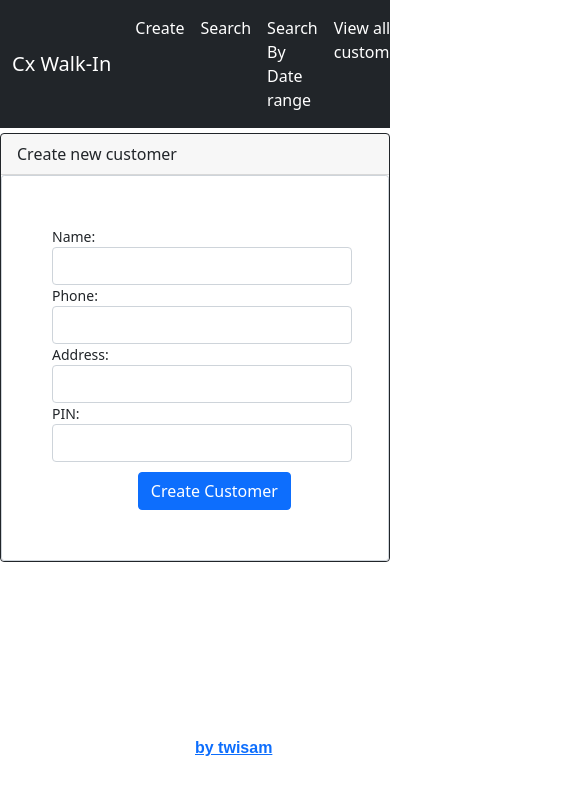
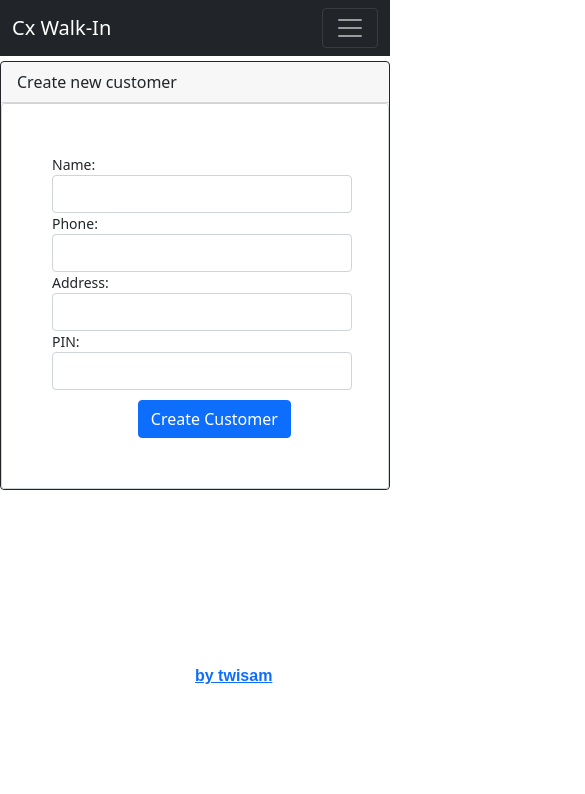
Before and after one commit to lennoxstark47/walkinregister, a React (Create React App) app: page / in a window 390 px wide. Shown: the top 794 px of the page, 585 px wide, since content can reach past the window. Built offline with nearby package versions, Linux system fonts and the light colour scheme; a web font is replaced by a local one.

Commit message:
added responsive navbar

```diff
--- a/public/index.html
+++ b/public/index.html
@@ -3,8 +3,8 @@
   <head>
     <meta charset="utf-8" />
     <link rel="icon" href="%PUBLIC_URL%/favicon.ico" />
-    <meta name="viewport" content="width=device-width, initial-scale=1" />
-    <meta name="theme-color" content="#000000" />
+    <meta name="viewport" content="width=device-width, initial-scale=1">
+
     <meta
       name="description"
       content="created with love to reduce hardwork"
@@ -14,6 +14,7 @@
     <link rel="preconnect" href="https://fonts.googleapis.com">
     <link rel="preconnect" href="https://fonts.gstatic.com" crossorigin>
     <link href="https://fonts.googleapis.com/css2?family=Zen+Kurenaido&display=swap" rel="stylesheet">
+    <script src="https://cdn.jsdelivr.net/npm/bootstrap@5.1.3/dist/js/bootstrap.bundle.min.js" integrity="sha384-ka7Sk0Gln4gmtz2MlQnikT1wXgYsOg+OMhuP+IlRH9sENBO0LRn5q+8nbTov4+1p" crossorigin="anonymous"></script>
     <script async src="https://pagead2.googlesyndication.com/pagead/js/adsbygoogle.js?client=ca-pub-5093243281118754"
      crossorigin="anonymous"></script>
     <!--
--- a/src/components/Navbar.jsx
+++ b/src/components/Navbar.jsx
@@ -3,7 +3,7 @@ import React, { Component } from 'react';
 export default class Navbar extends Component {
 	render() {
 		return (
-			<nav className='navbar navbar-dark bg-dark navbar-expand sticky-top'>
+			<nav className='navbar navbar-dark bg-dark navbar-expand-sm sticky-top'>
 				<div className='container-fluid'>
 					<a
 						className='navbar-brand'
@@ -11,10 +11,20 @@ export default class Navbar extends Component {
 						href='/'>
 						Cx Walk-In
 					</a>
+					<button
+						className='navbar-toggler'
+						type='button'
+						data-bs-toggle='collapse'
+						data-bs-target='#navbarSupportedContent'
+						aria-controls='navbarSupportedContent'
+						aria-expanded='false'
+						aria-label='Toggle navigation'>
+						<span className='navbar-toggler-icon'></span>
+					</button>
 					<div
 						className='collapse navbar-collapse'
-						id='navbarNav'>
-						<ul className='navbar-nav'>
+						id='navbarSupportedContent'>
+						<ul className='navbar-nav me-auto mb-2 mb-sm-0'>
 							<li className='nav-item'>
 								<a
 									className='nav-link active'
```
Also changed, not shown: src/components/CxList.jsx (+8 -3 lines).
